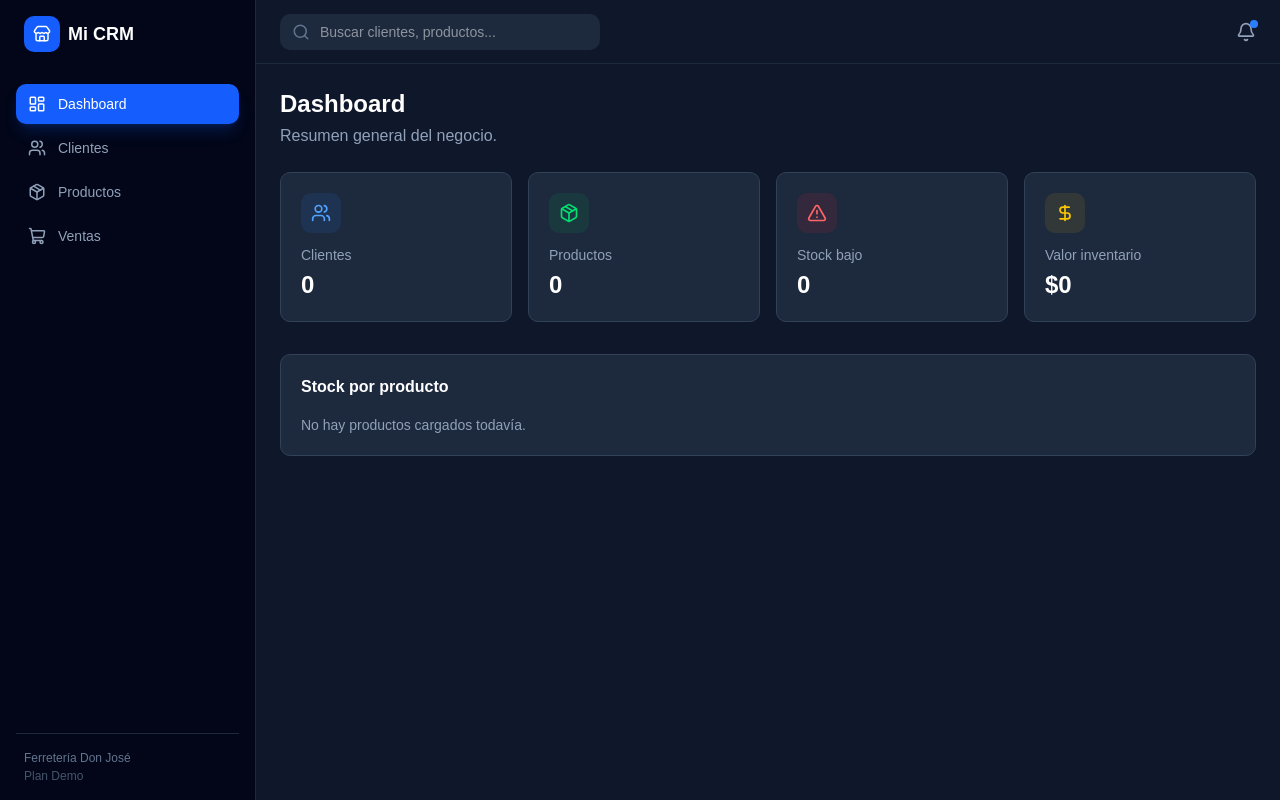
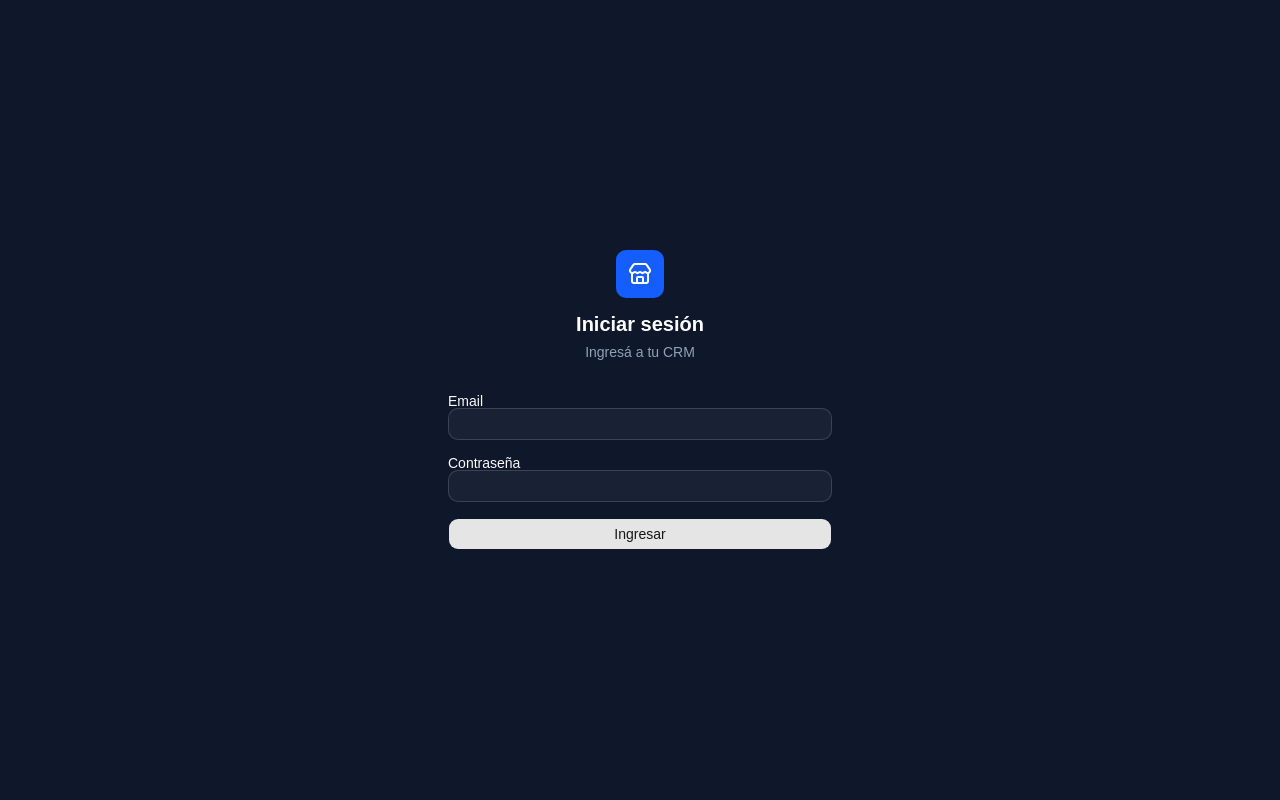
Before and after one commit to Pattedelp/projectPL_Demos, a React (Vite) app: page / in a window 1280 px wide. Built offline with nearby package versions, Linux system fonts and the light colour scheme; no server answers; the database is empty.

Commit message:
Sistema de login y multi-tenant con RLS funcionando

```diff
--- a/index.html
+++ b/index.html
@@ -1,5 +1,5 @@
 <!doctype html>
-<html lang="en">
+<html lang="es" class="dark">
   <head>
     <meta charset="UTF-8" />
     <link rel="icon" type="image/svg+xml" href="/favicon.svg" />
--- a/src/App.jsx
+++ b/src/App.jsx
@@ -1,14 +1,29 @@
-import { BrowserRouter, Routes, Route } from "react-router-dom";
+import { BrowserRouter, Routes, Route, Navigate } from "react-router-dom";
+import { AuthProvider, useAuth } from "@/context/AuthContext";
 import Sidebar from "@/components/layout/Sidebar";
 import Topbar from "@/components/layout/Topbar";
+import Login from "@/pages/Login";
 import Dashboard from "@/pages/Dashboard";
 import Clientes from "@/pages/Clientes";
 import Productos from "@/pages/Productos";
 import Ventas from "@/pages/Ventas";
 
-function App() {
+function AppRoutes() {
+  const { user, cargando } = useAuth();
+
+  if (cargando) {
     return (
-    <BrowserRouter>
+      <div className="min-h-screen bg-slate-900 flex items-center justify-center">
+        <p className="text-slate-400">Cargando...</p>
+      </div>
+    );
+  }
+
+  if (!user) {
+    return <Login />;
+  }
+
+  return (
     <div className="flex h-screen bg-slate-900">
       <Sidebar />
       <div className="flex-1 flex flex-col overflow-hidden">
@@ -19,10 +34,20 @@ function App() {
             <Route path="/clientes" element={<Clientes />} />
             <Route path="/productos" element={<Productos />} />
             <Route path="/ventas" element={<Ventas />} />
+            <Route path="*" element={<Navigate to="/" />} />
           </Routes>
         </main>
       </div>
     </div>
+  );
+}
+
+function App() {
+  return (
+    <BrowserRouter>
+      <AuthProvider>
+        <AppRoutes />
+      </AuthProvider>
     </BrowserRouter>
   );
 }
--- /dev/null
+++ b/src/context/AuthContext.jsx
@@ -0,0 +1,71 @@
+import { createContext, useContext, useEffect, useState } from "react";
+import { supabase } from "@/lib/supabase";
+
+const AuthContext = createContext();
+
+export function AuthProvider({ children }) {
+  const [user, setUser] = useState(null);
+  const [negocio, setNegocio] = useState(null);
+  const [cargando, setCargando] = useState(true);
+
+  useEffect(() => {
+    inicializar();
+
+    const { data: listener } = supabase.auth.onAuthStateChange(
+      (_event, session) => {
+        if (session?.user) {
+          setUser(session.user);
+          obtenerNegocio(session.user.id);
+        } else {
+          setUser(null);
+          setNegocio(null);
+        }
+      },
+    );
+
+    return () => listener.subscription.unsubscribe();
+  }, []);
+
+  async function inicializar() {
+    const {
+      data: { session },
+    } = await supabase.auth.getSession();
+    if (session?.user) {
+      setUser(session.user);
+      await obtenerNegocio(session.user.id);
+    }
+    setCargando(false);
+  }
+
+  async function obtenerNegocio(userId) {
+    const { data } = await supabase
+      .from("negocios")
+      .select("*")
+      .eq("user_id", userId)
+      .single();
+    setNegocio(data);
+    setCargando(false);
+  }
+
+  async function login(email, password) {
+    const { error } = await supabase.auth.signInWithPassword({
+      email,
+      password,
+    });
+    return error;
+  }
+
+  async function logout() {
+    await supabase.auth.signOut();
+  }
+
+  return (
+    <AuthContext.Provider value={{ user, negocio, cargando, login, logout }}>
+      {children}
+    </AuthContext.Provider>
+  );
+}
+
+export function useAuth() {
+  return useContext(AuthContext);
+}
--- /dev/null
+++ b/src/pages/Login.jsx
@@ -0,0 +1,78 @@
+import { useState } from "react";
+import { useAuth } from "@/context/AuthContext";
+import { Button } from "@/components/ui/button";
+import { Input } from "@/components/ui/input";
+import { Label } from "@/components/ui/label";
+import { Store } from "lucide-react";
+
+function Login() {
+  const { login } = useAuth();
+  const [email, setEmail] = useState("");
+  const [password, setPassword] = useState("");
+  const [error, setError] = useState("");
+  const [cargando, setCargando] = useState(false);
+
+  async function handleSubmit(e) {
+    e.preventDefault();
+    setError("");
+    setCargando(true);
+
+    const errorLogin = await login(email, password);
+
+    if (errorLogin) {
+      setError("Email o contraseña incorrectos");
+      setCargando(false);
+    }
+    // Si funciona, el AuthContext detecta el cambio automáticamente
+    // y App.jsx redirige solo. No hace falta hacer nada más acá.
+  }
+
+  return (
+    <div className="min-h-screen bg-slate-900 flex items-center justify-center p-4">
+      <div className="w-full max-w-sm">
+        <div className="flex flex-col items-center mb-8">
+          <div className="w-12 h-12 rounded-lg bg-blue-600 flex items-center justify-center mb-3">
+            <Store className="text-white" size={24} />
+          </div>
+          <h1 className="text-xl font-bold text-white">Iniciar sesión</h1>
+          <p className="text-slate-400 text-sm mt-1">Ingresá a tu CRM</p>
+        </div>
+
+        <form onSubmit={handleSubmit} className="space-y-4">
+          <div>
+            <Label htmlFor="email">Email</Label>
+            <Input
+              id="email"
+              type="email"
+              value={email}
+              onChange={(e) => setEmail(e.target.value)}
+              required
+            />
+          </div>
+          <div>
+            <Label htmlFor="password">Contraseña</Label>
+            <Input
+              id="password"
+              type="password"
+              value={password}
+              onChange={(e) => setPassword(e.target.value)}
+              required
+            />
+          </div>
+
+          {error && (
+            <p className="text-red-400 text-sm bg-red-500/10 px-3 py-2 rounded-lg">
+              {error}
+            </p>
+          )}
+
+          <Button type="submit" className="w-full" disabled={cargando}>
+            {cargando ? "Ingresando..." : "Ingresar"}
+          </Button>
+        </form>
+      </div>
+    </div>
+  );
+}
+
+export default Login;
```
Lines whose indentation alone changed are shown as unchanged.
